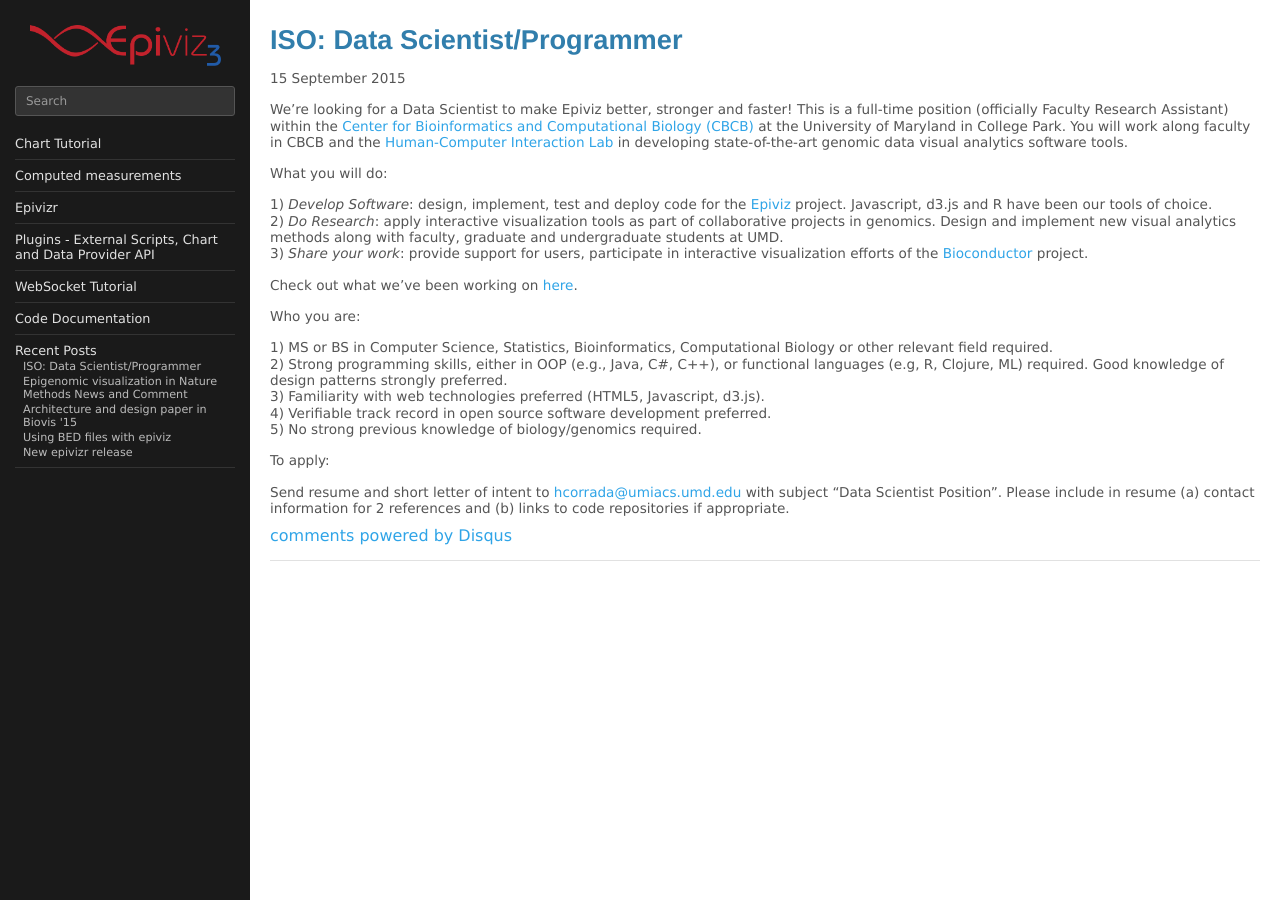
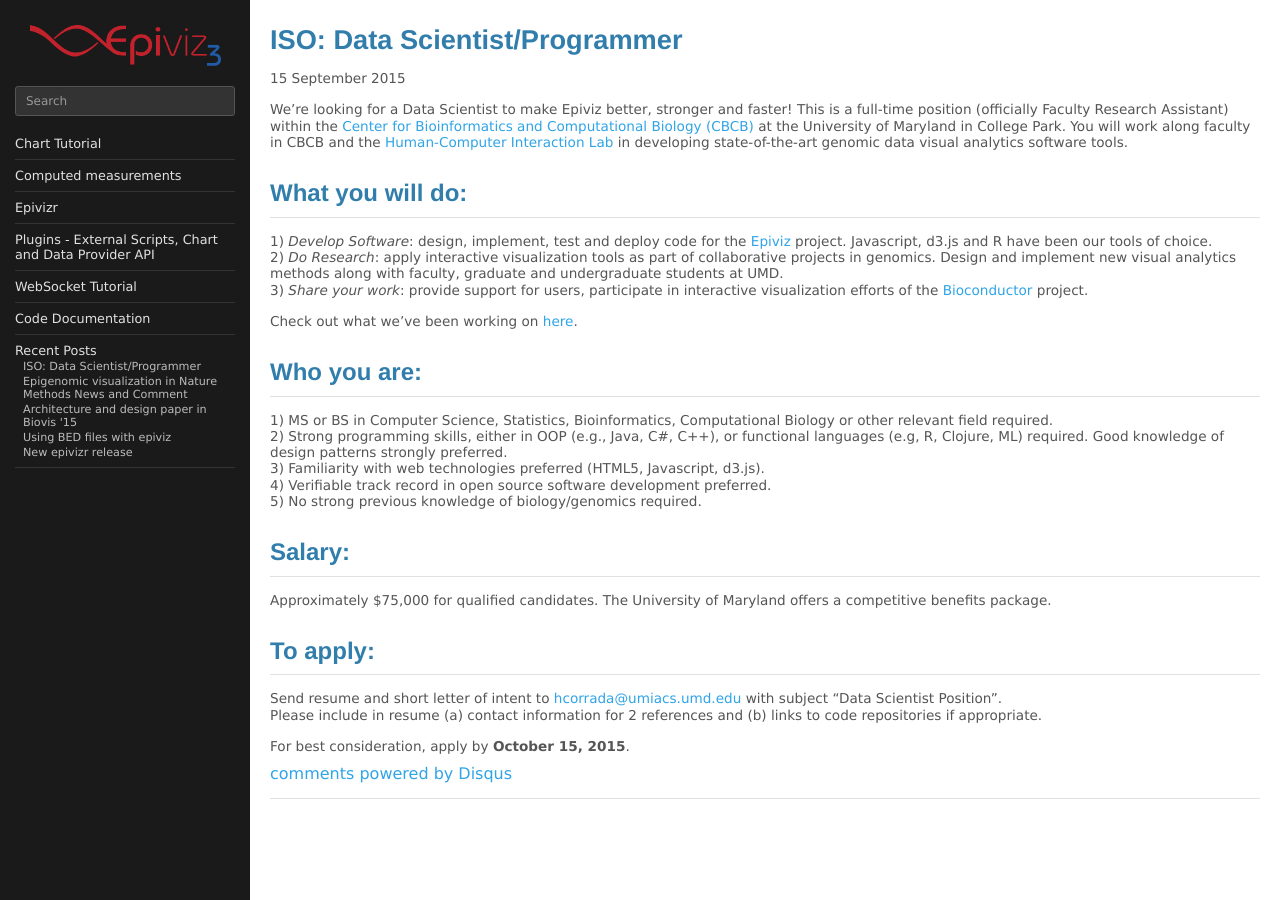
Before and after one commit to epiviz/epiviz.github.io.old, a Jekyll site: the page built from _posts/2015-09-15-hiring.md, in a window 1280 px wide. Built offline with Jekyll 4.4.1, drawn with Linux system fonts in a browser that asks for light colours; Markdown is read by kramdown in place of the engine named in the settings; comment, search, counter and statistics services are not loaded.

Commit message:
further updates

```diff
--- a/_posts/2015-09-15-hiring.md
+++ b/_posts/2015-09-15-hiring.md
@@ -7,7 +7,7 @@
 We're looking for a Data Scientist to make Epiviz better, stronger and faster! This is a full-time
 position (officially Faculty Research Assistant) within the [Center for Bioinformatics and Computational Biology (CBCB)](http://cbcb.umd.edu) at the University of Maryland in College Park. You will work along faculty in CBCB and the [Human-Computer Interaction Lab](http://www.cs.umd.edu/hcil/) in developing state-of-the-art genomic data visual analytics software tools.
 
-What you will do:
+##What you will do:
 
 1) *Develop Software*: design, implement, test and deploy code for the [Epiviz](http://epiviz.cbcb.umd.edu/help) project. Javascript, d3.js and R have been our tools of choice.
 2) *Do Research*: apply interactive visualization tools as part of collaborative projects in genomics. Design and implement new visual analytics methods along with faculty, graduate and undergraduate students at UMD.
@@ -15,7 +15,7 @@
 
 Check out what we've been working on [here](http://github.com/epiviz).
 
-Who you are:
+##Who you are:
 
 1) MS or BS in Computer Science, Statistics, Bioinformatics, Computational Biology or other relevant field required.
 2) Strong programming skills, either in OOP (e.g., Java, C#, C++), or functional languages (e.g, R, Clojure, ML) required. Good knowledge of design patterns strongly preferred.
@@ -23,6 +23,13 @@
 4) Verifiable track record in open source software development preferred.
 5) No strong previous knowledge of biology/genomics required.
 
-To apply:
+##Salary:
 
-Send resume and short letter of intent to [hcorrada@umiacs.umd.edu](mailto:hcorrada@umiacs.umd.edu?subject=Data%20Scientist%20Position) with subject "Data Scientist Position". Please include in resume (a) contact information for 2 references and (b) links to code repositories if appropriate.
+Approximately $75,000 for qualified candidates. The University of Maryland offers a competitive benefits package.
+
+##To apply:
+
+Send resume and short letter of intent to [hcorrada@umiacs.umd.edu](mailto:hcorrada@umiacs.umd.edu?subject=Data%20Scientist%20Position) with subject "Data Scientist Position".
+Please include in resume (a) contact information for 2 references and (b) links to code repositories if appropriate.
+
+For best consideration, apply by **October 15, 2015**.
```
